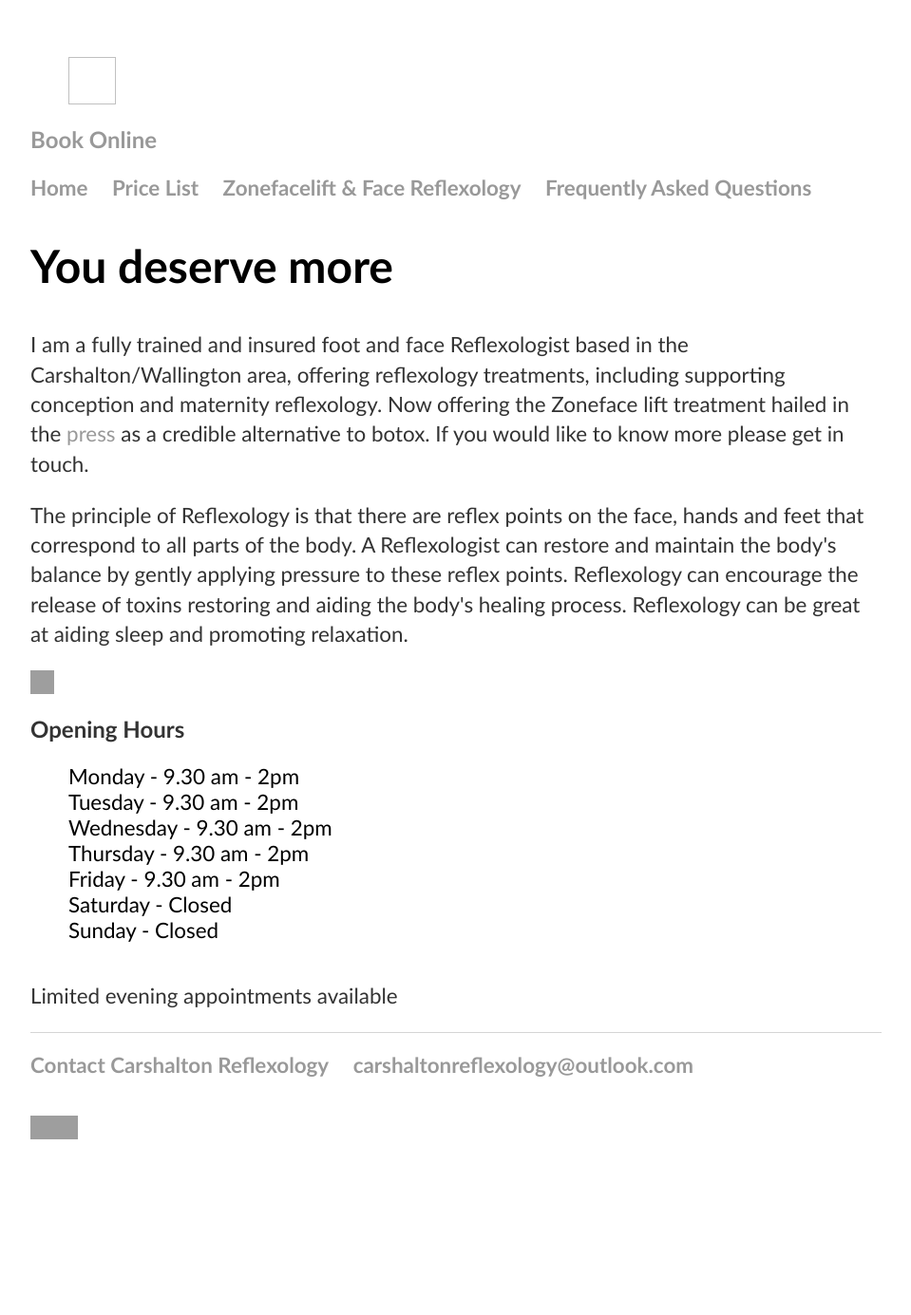
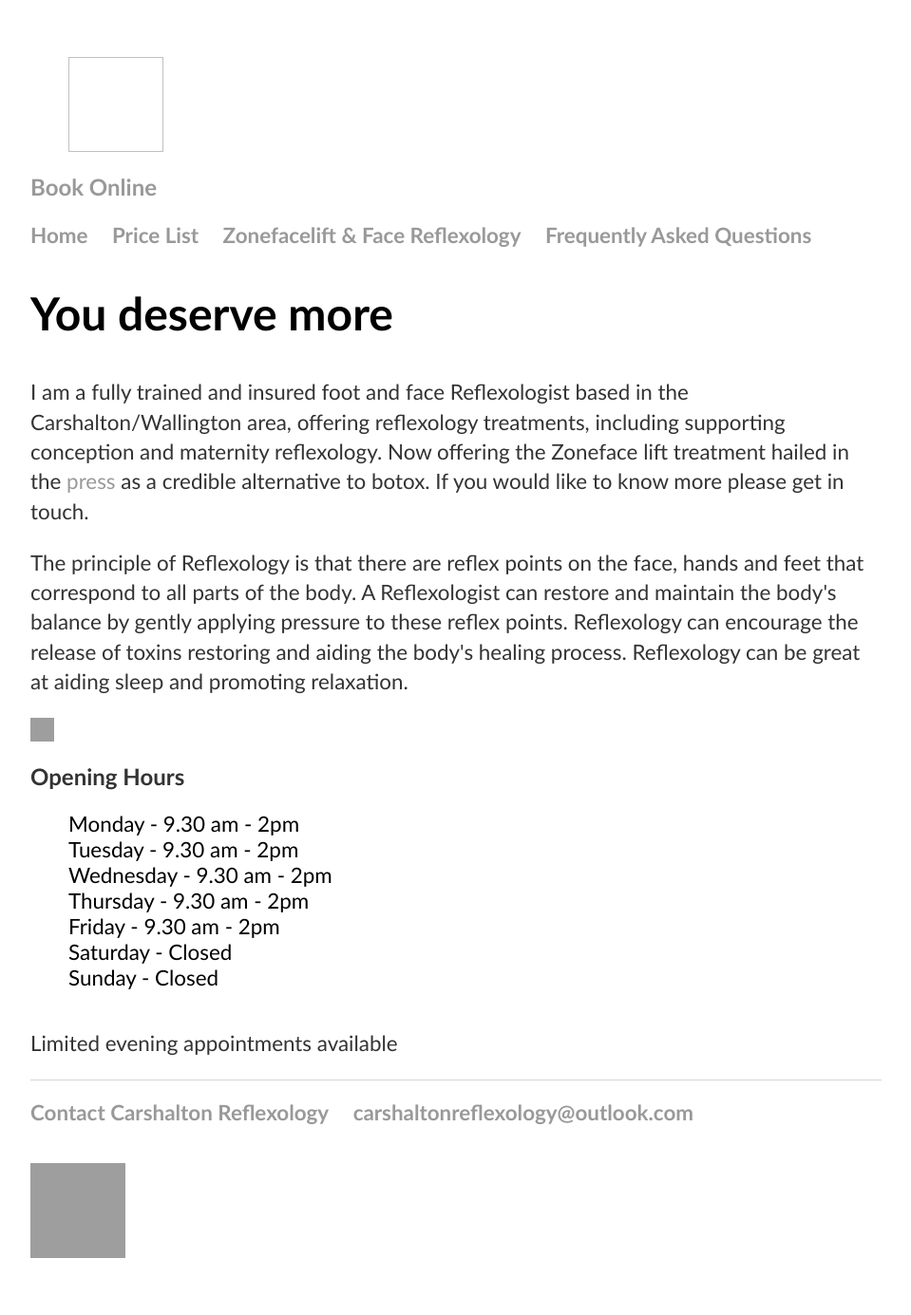
Before and after one commit to Rednax-lab/rednax-lab.github.io, a Jekyll site: the page built from index.html, in a window 1280 px wide. Shown: the whole page at 95% size, without its empty margins (160-1119 px from the left). Built offline with Jekyll 4.4.1, drawn with Linux system fonts in a browser that asks for light colours; before the commit the page ends 1260 px from its top, so only the background shows below that; grey boxes are pictures that could not be loaded.

Commit message:
Update default.html

```diff
--- a/_layouts/default.html
+++ b/_layouts/default.html
@@ -10,7 +10,7 @@
 		<body>
 			<section>
 				<figure id="img-div">
-					<a href="/" src="https://static.wixstatic.com/media/752f86_1672a4a28d08405e865fdb7b2cf30b5e~mv2.png/v1/fill/w_600,h_600,al_c,lg_1,q_85,enc_avif,quality_auto/black%20%20floral%20wedding%20logo%20(1).png"><img id="logo" width="50vw" height="50vw"/></a>
+					<a href="/" src="https://static.wixstatic.com/media/752f86_1672a4a28d08405e865fdb7b2cf30b5e~mv2.png/v1/fill/w_600,h_600,al_c,lg_1,q_85,enc_avif,quality_auto/black%20%20floral%20wedding%20logo%20(1).png"><img id="logo" width="100vw" height="100vh"/></a>
 				</figure>
 					<h2><a id="book-online" target="_blank" href="https://www.fresha.com/a/carshalton-reflexology-wallington-park-lane-mr8ausql/booking?menu=true&pId=1384912&fbclid=PAY2xjawG6qmdleHRuA2FlbQIxMAABpsArgp00PbGOdbwuW-AMQS1Hl8HjKkzwJXIBU9EAzrQjSqmkmJrnyPpK0g_aem_SYo8Aq8qtKz7NAJwznRmRg">Book Online</a></h2>
 				<div class="social-icons">
@@ -37,8 +37,8 @@
 				<li><a href="/contactus">Contact Carshalton Reflexology</a></li>
 	        		<li><a href="mailto:carshaltonreflexology@outlook.com">carshaltonreflexology@outlook.com</a></li>
 				</ul>
-			<a><img class="AOR_logo" width="50vw" height="25vw" src="https://www.aor.org.uk/wp-content/themes/aor/images/AoR_Logo_Purple_LA.png"/></a>
-			<img class='Zettle_logo" width="25vw" height="25vw" src="https://a.storyblok.com/f/68896/x/a89afde79e/stickers_zettle_03_2021.pdf">
+			<a><img class="AOR_logo" width="100vw" height="100vh" src="https://www.aor.org.uk/wp-content/themes/aor/images/AoR_Logo_Purple_LA.png"/></a>
+			<img class='Zettle_logo" width="100vw" height="100vh" src="https://a.storyblok.com/f/68896/x/a89afde79e/stickers_zettle_03_2021.pdf">
 			</footer>
 		</body>
 	</html>
```
